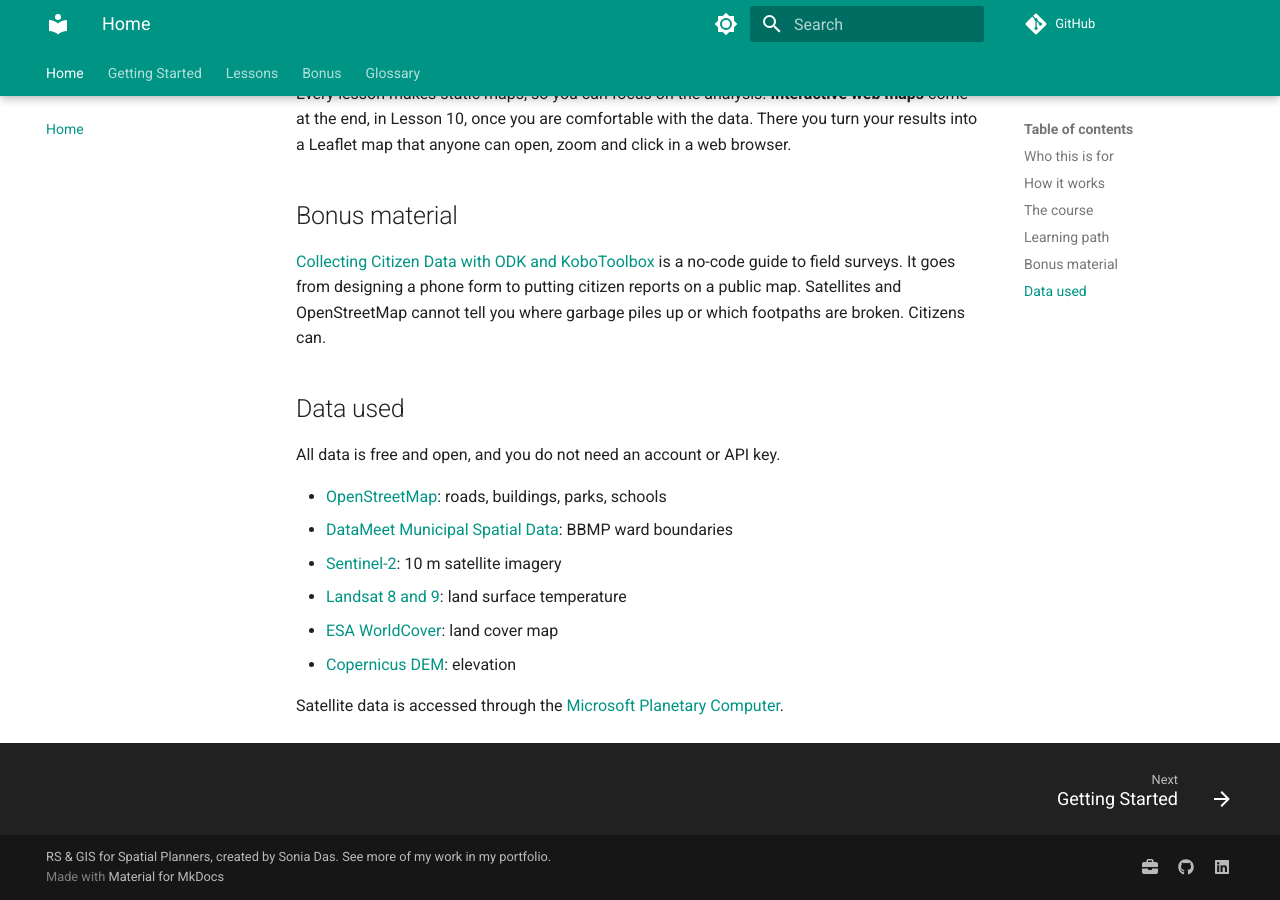
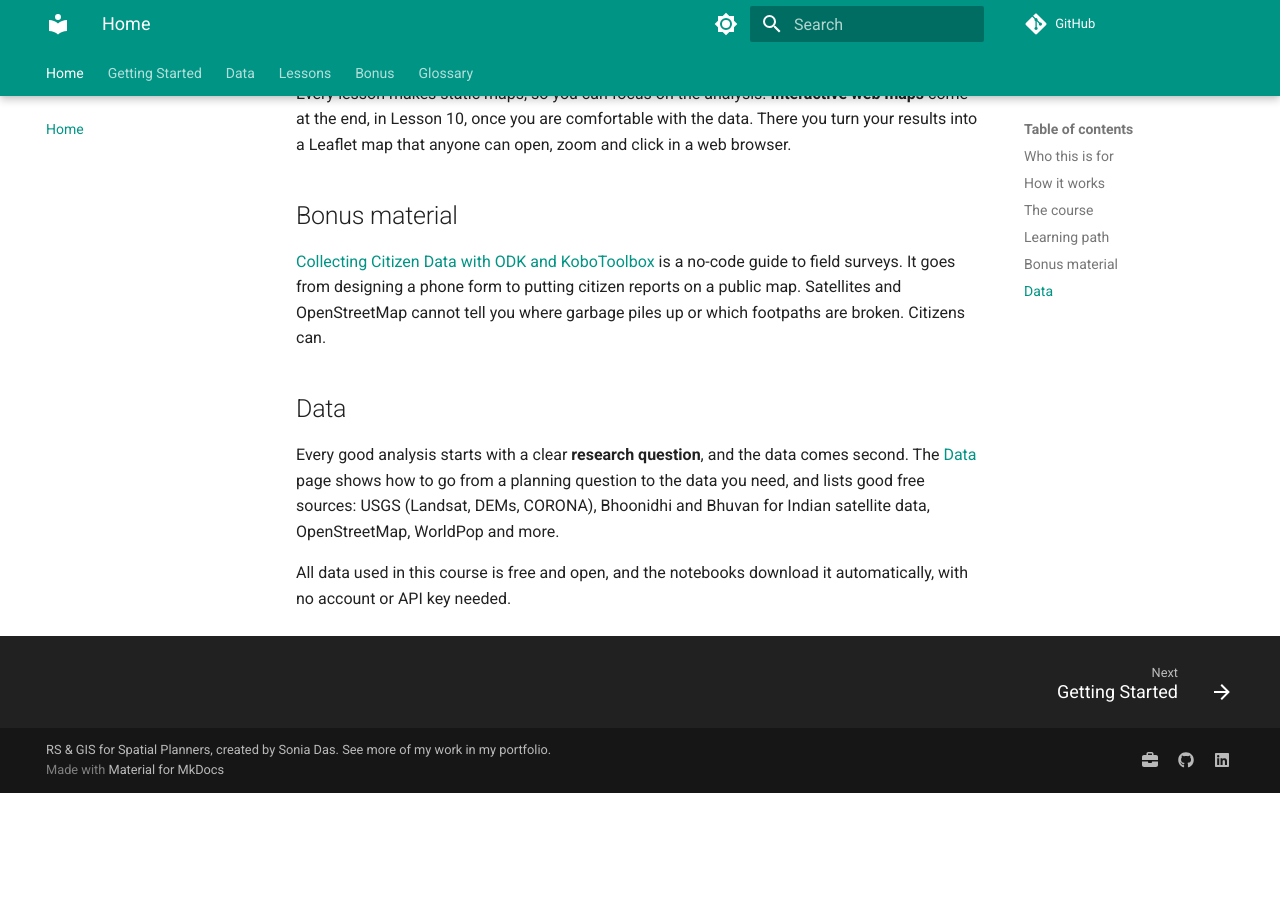
Before and after one commit to soniadas123/rs-gis-spatial-planner, an MkDocs documentation site: the page built from content/index.md, in a window 1280 px wide and 900 px high, scrolled down 1818 px. Built offline with MkDocs 1.6.1 and Material for MkDocs 9.7.7, drawn with Linux system fonts in a browser that asks for light colours; comment, search, counter and statistics services are not loaded; after the commit the page ends 2611 px from its top, so only the background shows below that.

Commit message:
Add Data page: start with the research question, then data sources

```diff
--- a/content/index.md
+++ b/content/index.md
@@ -53,15 +53,10 @@ once you are comfortable with the data. There you turn your results into a Leafl
 It goes from designing a phone form to putting citizen reports on a public map. Satellites and OpenStreetMap cannot tell you
 where garbage piles up or which footpaths are broken. Citizens can.
 
-## Data used
+## Data
 
-All data is free and open, and you do not need an account or API key.
+Every good analysis starts with a clear **research question**, and the data comes second.
+The [Data](data.md) page shows how to go from a planning question to the data you need, and lists good free sources:
+USGS (Landsat, DEMs, CORONA), Bhoonidhi and Bhuvan for Indian satellite data, OpenStreetMap, WorldPop and more.
 
-- [OpenStreetMap](https://www.openstreetmap.org): roads, buildings, parks, schools
-- [DataMeet Municipal Spatial Data](https://github.com/datameet/Municipal_Spatial_Data): BBMP ward boundaries
-- [Sentinel-2](https://planetarycomputer.microsoft.com/dataset/sentinel-2-l2a): 10 m satellite imagery
-- [Landsat 8 and 9](https://planetarycomputer.microsoft.com/dataset/landsat-c2-l2): land surface temperature
-- [ESA WorldCover](https://planetarycomputer.microsoft.com/dataset/esa-worldcover): land cover map
-- [Copernicus DEM](https://planetarycomputer.microsoft.com/dataset/cop-dem-glo-30): elevation
-
-Satellite data is accessed through the [Microsoft Planetary Computer](https://planetarycomputer.microsoft.com).
+All data used in this course is free and open, and the notebooks download it automatically, with no account or API key needed.
--- a/mkdocs.yml
+++ b/mkdocs.yml
@@ -63,6 +63,7 @@ markdown_extensions:
 nav:
   - Home: index.md
   - Getting Started: setup.md
+  - Data: data.md
   - Lessons:
     - lessons/index.md
     - 1. Your Study Area: lessons/01_study_area.md
```
Also changed, not shown: content/data.md (added, +129 -0 lines).
